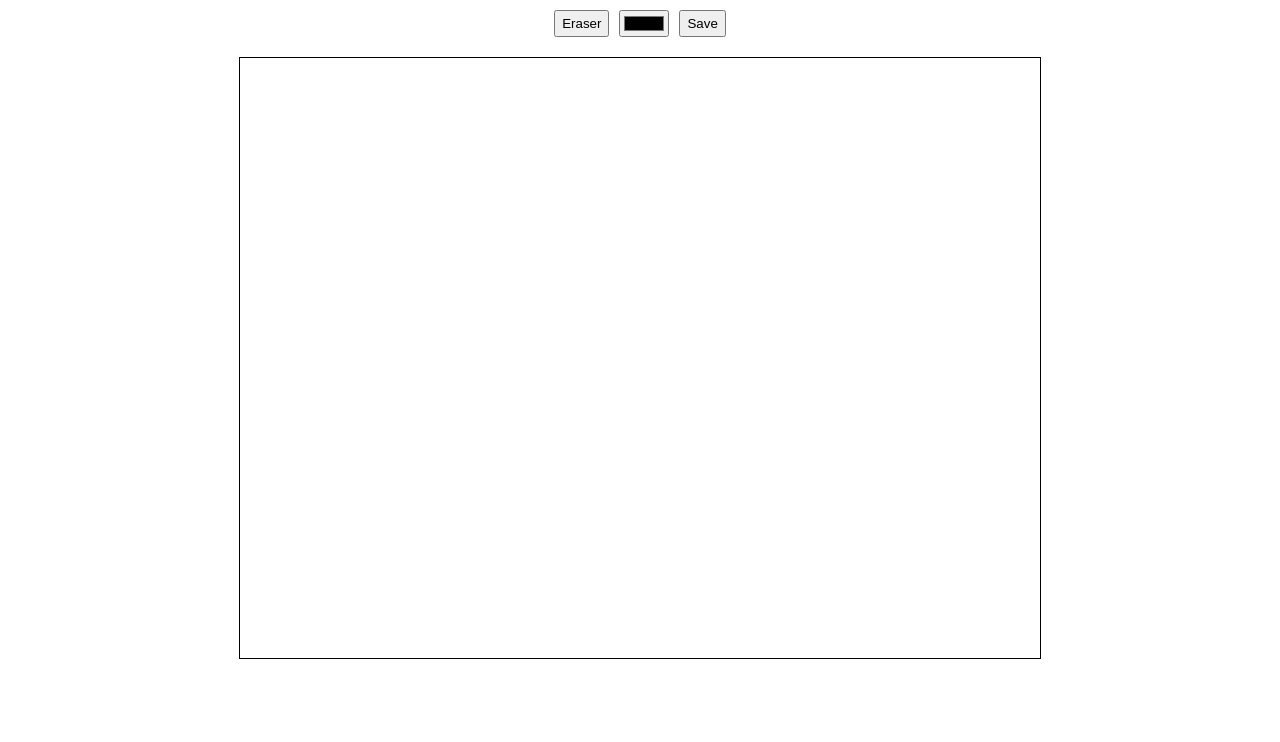
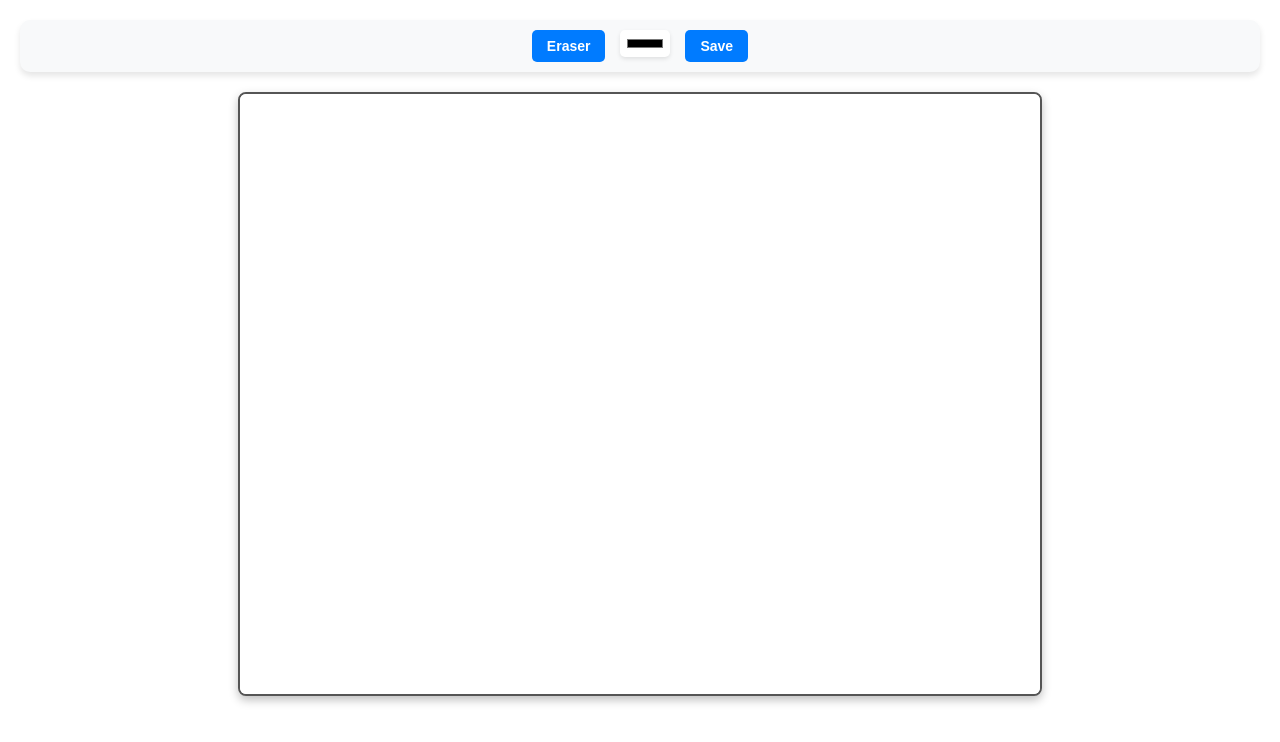
Before and after one commit to omarseyam1729/SeyPaints, a React (Create React App) app: page / in a window 1280 px wide. Shown: the top 742 px of the page. Built offline with nearby package versions, Linux system fonts and the light colour scheme.

Commit message:
added new styles

```diff
--- a/src/App.js
+++ b/src/App.js
@@ -1,6 +1,7 @@
 import React, { useState,useRef } from 'react';
 import Toolbar from './components/Toolbar';
 import Canvas from './components/Canvas';
+
 
 const App = () => {
   const canvasRef = useRef(null);
--- a/src/components/Canvas.js
+++ b/src/components/Canvas.js
@@ -1,5 +1,5 @@
 import React, { useRef, useEffect } from 'react';
-
+import '../styles/Canvas.css';
 const Canvas = React.forwardRef(({ color },forwardedRef) => {
   const canvasRef = useRef(null);
   const isDrawingRef = useRef(false);
@@ -51,12 +51,8 @@ const Canvas = React.forwardRef(({ color },forwardedRef) => {
       onMouseDown={handleMouseDown}
       onMouseMove={handleMouseMove}
       onMouseUp={handleMouseUp}
-      onMouseLeave={handleMouseUp} // Stop drawing if the mouse leaves the canvas
-      style={{
-        border: '1px solid black',
-        display: 'block',
-        margin: '20px auto',
-      }}
+      onMouseLeave={handleMouseUp}
+      className='canvas'
     ></canvas>
   );
 });
--- a/src/components/Toolbar.js
+++ b/src/components/Toolbar.js
@@ -1,11 +1,7 @@
+import '../styles/Toolbar.css'
 const Toolbar = ({ setColor, handleToggleEraser, eraserMode,handleSave }) => {
   return (
-    <div style={{
-      display: 'flex',
-      justifyContent: 'center',
-      gap: '10px',
-      margin: '10px',
-    }}>
+    <div className="toolbar">
       <button onClick={handleToggleEraser}>
         {eraserMode ? 'Brush' : 'Eraser'}
       </button>
--- a/src/styles/Canvas.css
+++ b/src/styles/Canvas.css
@@ -0,0 +1,14 @@
+.canvas {
+    border: 2px solid #555; /* A subtle dark gray border */
+    box-shadow: 0px 4px 10px rgba(0, 0, 0, 0.25); /* Soft shadow for a raised effect */
+    border-radius: 8px; /* Rounded corners */
+    display: block;
+    margin: 20px auto;
+    cursor: crosshair;
+    background-color: #f9f9f9; /* Light gray background for contrast */
+    transition: box-shadow 0.3s ease-in-out; /* Smooth transition for hover effects */
+  }
+
+  .canvas:hover {
+    box-shadow: 0px 6px 15px rgba(0, 0, 0, 0.35); /* Slightly elevated shadow on hover */
+  }
--- a/src/styles/Toolbar.css
+++ b/src/styles/Toolbar.css
@@ -0,0 +1,46 @@
+.toolbar {
+    display: flex;
+    justify-content: center;
+    gap: 15px; /* Add space between elements */
+    margin: 20px;
+    padding: 10px;
+    background-color: #f8f9fa; /* Light gray background for toolbar */
+    border-radius: 10px; /* Rounded corners */
+    box-shadow: 0 4px 6px rgba(0, 0, 0, 0.1); /* Subtle shadow for elevation */
+  }
+
+  button {
+    padding: 8px 15px;
+    border: none;
+    background-color: #007bff; /* Blue background for buttons */
+    color: white;
+    font-size: 14px;
+    font-weight: bold;
+    border-radius: 5px;
+    cursor: pointer;
+    transition: background-color 0.3s ease, transform 0.2s ease; /* Smooth transition for hover effects */
+  }
+
+  button:hover {
+    background-color: #0056b3; /* Darker blue on hover */
+    transform: scale(1.05); /* Slight zoom effect */
+  }
+
+  button:active {
+    background-color: #003f8a; /* Even darker blue on click */
+    transform: scale(1); /* Reset zoom */
+  }
+
+  input[type='color'] {
+    padding: 5px;
+    border: none;
+    background-color: #ffffff; /* White background for color picker */
+    border-radius: 5px;
+    cursor: pointer;
+    box-shadow: 0 2px 4px rgba(0, 0, 0, 0.1); /* Light shadow for color picker */
+    transition: transform 0.2s ease; /* Smooth hover effect */
+  }
+
+  input[type='color']:hover {
+    transform: scale(1.1); /* Slight zoom on hover */
+  }
```
